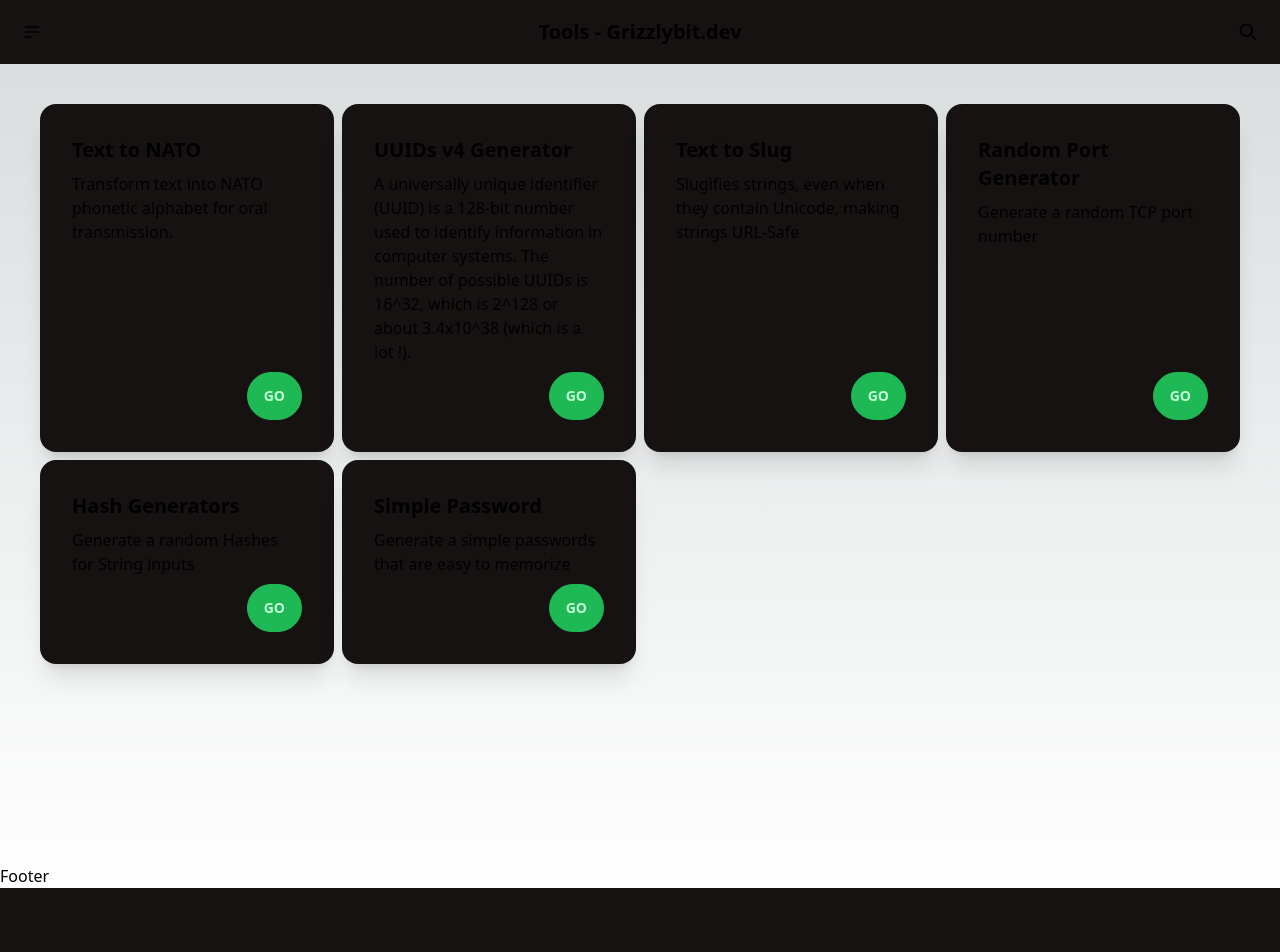
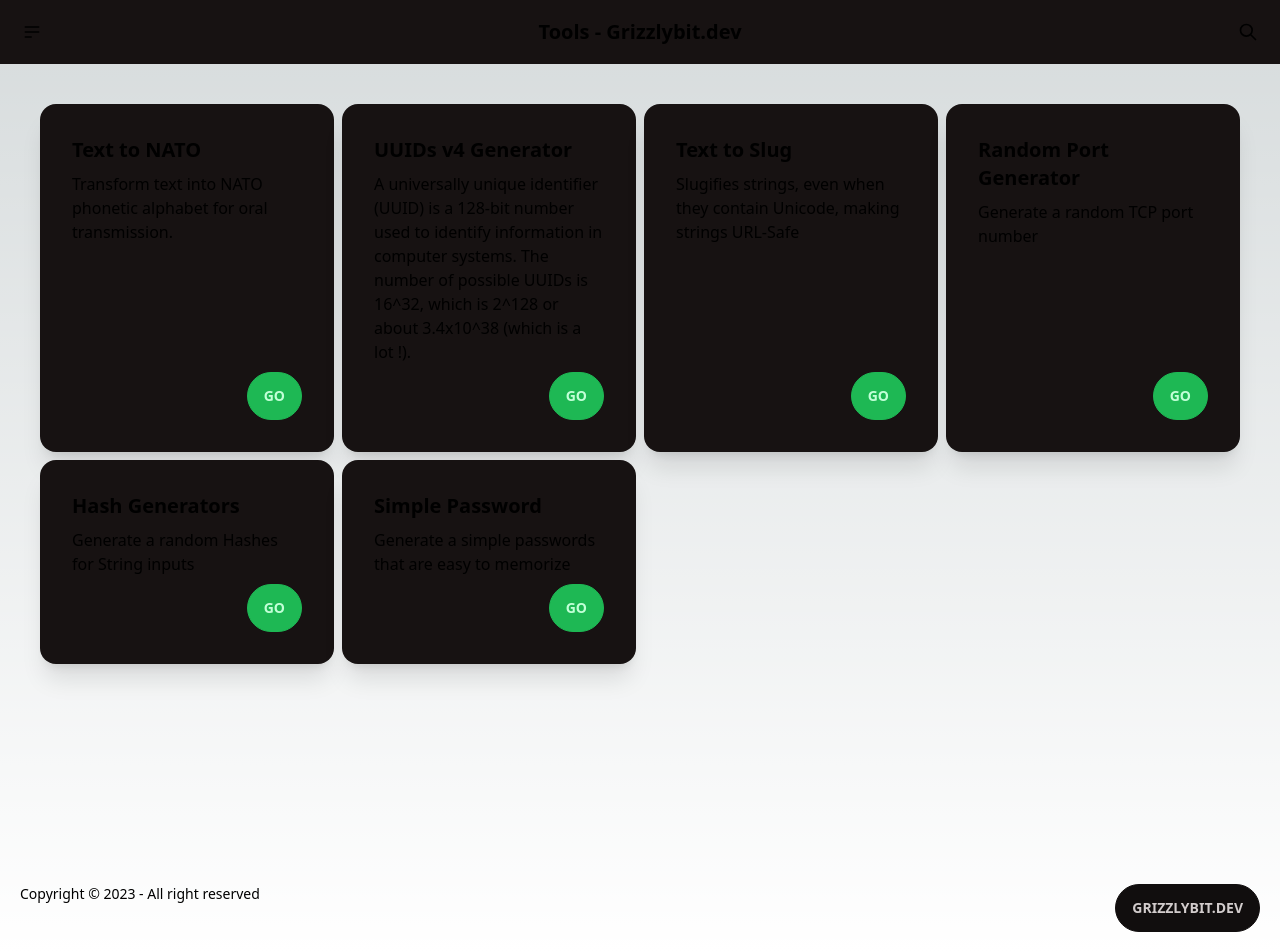
Before and after one commit to zubair1024/grizzly-tools, a Next.js app: page / in a window 1280 px wide. Before the commit the page ends 888 px from the top, so only its background shows below. Built offline with nearby package versions, Linux system fonts and the light colour scheme.

Commit message:
better footer

```diff
--- a/src/components/Footer.tsx
+++ b/src/components/Footer.tsx
@@ -1,5 +1,17 @@
+import Link from 'next/link';
+
+const year = new Date().getFullYear();
 const Footer = () => {
-  return <div>Footer</div>;
+  return (
+    <div className="text-sm py-5 px-5 flex justify-between">
+      <p>Copyright © {year} - All right reserved</p>
+      <p>
+        <Link target={'_blank'} href="https://www.grizzlybit.dev">
+          <button className="btn ">Grizzlybit.dev</button>
+        </Link>
+      </p>
+    </div>
+  );
 };
 
 export default Footer;
--- a/src/data/routes.ts
+++ b/src/data/routes.ts
@@ -33,4 +33,6 @@
   },
 ];
 
-export default routes;
+export default routes.sort((a, b) => {
+  return Number(a.title) - Number(b.title);
+});
```
